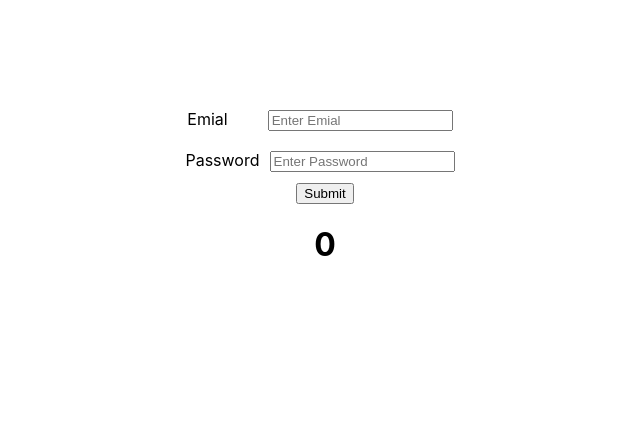
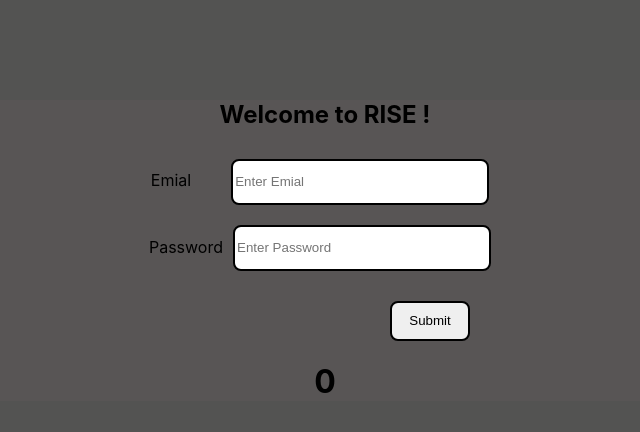
Before and after one commit to grv0563/rise, a React (Create React App) app: page / in a window 1280 px wide. Shown: the top 432 px of the page, without its empty margins (123-763 px from the left). Built offline with nearby package versions, Linux system fonts and the light colour scheme.

Commit message:
signup page styled

```diff
--- a/package.json
+++ b/package.json
@@ -8,6 +8,7 @@
     "@testing-library/user-event": "^13.5.0",
     "react": "^18.3.1",
     "react-dom": "^18.3.1",
+    "react-router-dom": "^6.25.1",
     "react-scripts": "5.0.1",
     "web-vitals": "^2.1.4"
   },
--- a/public/index.html
+++ b/public/index.html
@@ -24,7 +24,7 @@
       work correctly both with client-side routing and a non-root public URL.
       Learn how to configure a non-root public URL by running `npm run build`.
     -->
-    <title>React App</title>
+    <title>Rise - Responsive Information Sharing for Ecosystem for Healthcare</title>
   </head>
   <body>
     <noscript>You need to enable JavaScript to run this app.</noscript>
--- a/src/App.css
+++ b/src/App.css
@@ -0,0 +1,3 @@
+.App{
+    background-color: rgb(88, 85, 85);
+}
--- a/src/index.css
+++ b/src/index.css
@@ -5,6 +5,7 @@ body {
     sans-serif;
   -webkit-font-smoothing: antialiased;
   -moz-osx-font-smoothing: grayscale;
+  background-color: rgb(83, 83, 82);
 }
 
 code {
--- a/src/pages/signup/Signup.css
+++ b/src/pages/signup/Signup.css
@@ -2,12 +2,17 @@
     margin-top: 100px;
     text-align: center;
     margin-right: 30%;
+
 }
 .signup-form{
     margin: 10px;
 }
 .input-field{
 margin: 10px;
+height: 40px;
+width: 250px;
+border: 2px solid;
+border-radius: 8px;
 }
 .form-field .emial-lable{
     margin-right: 30px;
@@ -16,5 +21,11 @@ margin: 10px;
     margin: 10px;
 }
 .submit-btn{
-    margin-left: 190px;
+    margin-top: 20px;
+    margin-left: 210px;
+    height: 40px;
+    width: 80px;
+    border: 2px solid;
+    border-radius: 8px;
+
 }
--- a/src/pages/signup/Signup.js
+++ b/src/pages/signup/Signup.js
@@ -10,11 +10,12 @@ function Signup() {
   }
   return (
     <div className="signup-page">
+      <h2>Welcome to RISE !</h2>
       <form className="signup-form" onSubmit={handleSubmit}>
         <div className="form-field">
         <label className="emial-lable">Emial</label>
         <input
-        className="input-field email-field"
+        className="input-field "
           type="email"
           onInput={(e) => {
             setemail(e.target.value);
@@ -34,7 +35,7 @@ function Signup() {
         />
         </div>
         <div className="form-field">
-        <button type="submit">Submit</button>
+        <button className="submit-btn" type="submit">Submit</button>
         </div>
       </form>
       <h1>{result}</h1>
```
Also changed, not shown: src/pages/login/Login.js (added, +11 -0 lines), src/pages/login/Login.css (added), 1 other file (tests, documents, lock files or other folders).
